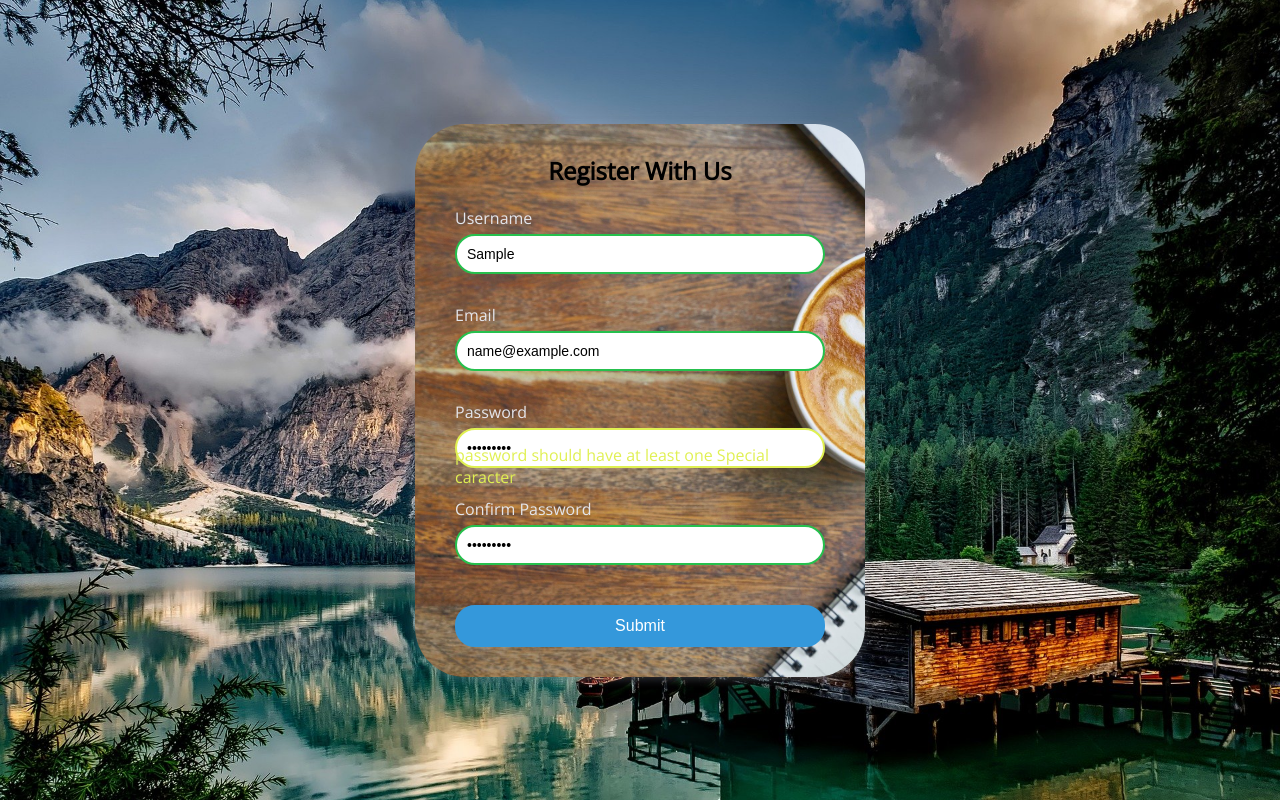
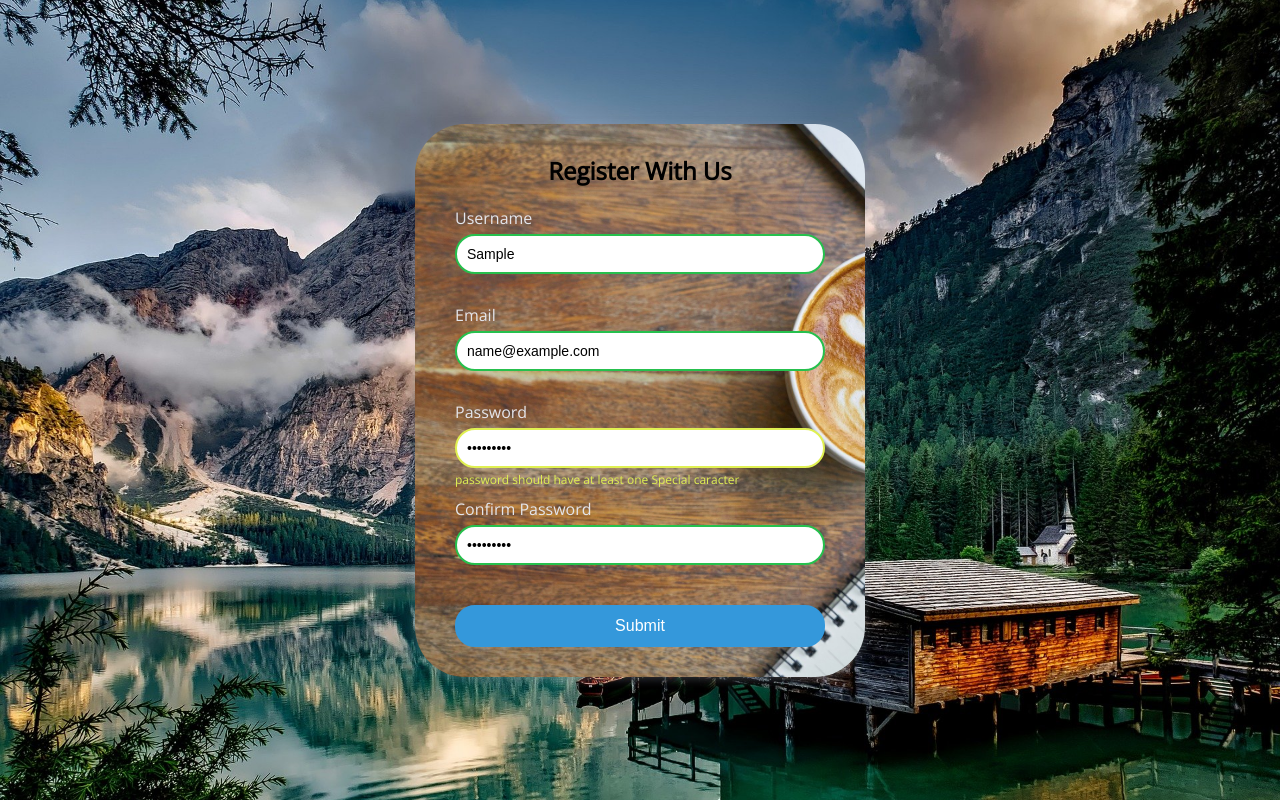
Before and after one commit to raihan-778/Form-Validation, a plain HTML site: page index.html in a window 1280 px wide. Both pictures are taken after typing "Sample", "name@example.com", "Sample123", "Sample123" into the empty fields and a click on the button "Submit". Drawn offline with nearby package versions, Linux system fonts and the light colour scheme.

Commit message:
Update style.css

```diff
--- a/style.css
+++ b/style.css
@@ -87,7 +87,7 @@ h2 {
 .form-control.error small {
     visibility: visible;
     font-weight: 500;
-    font-size:16px
+    font-size:12px
 }
 
 .form button {
```
